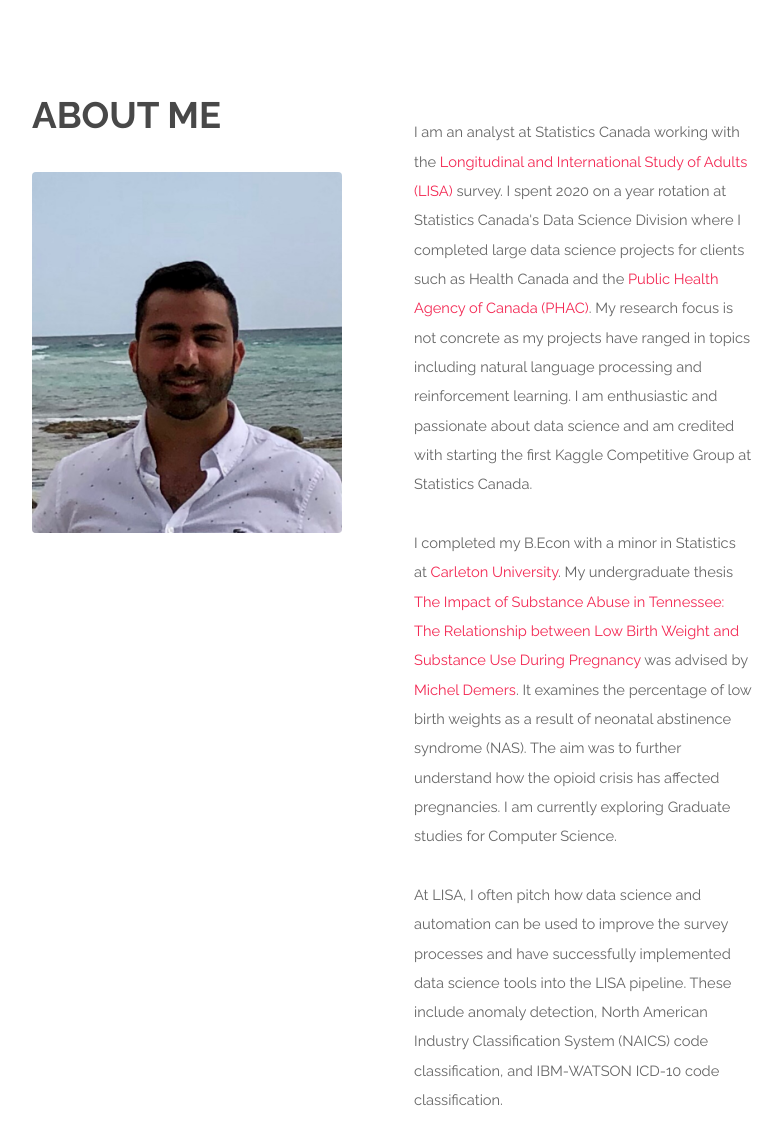
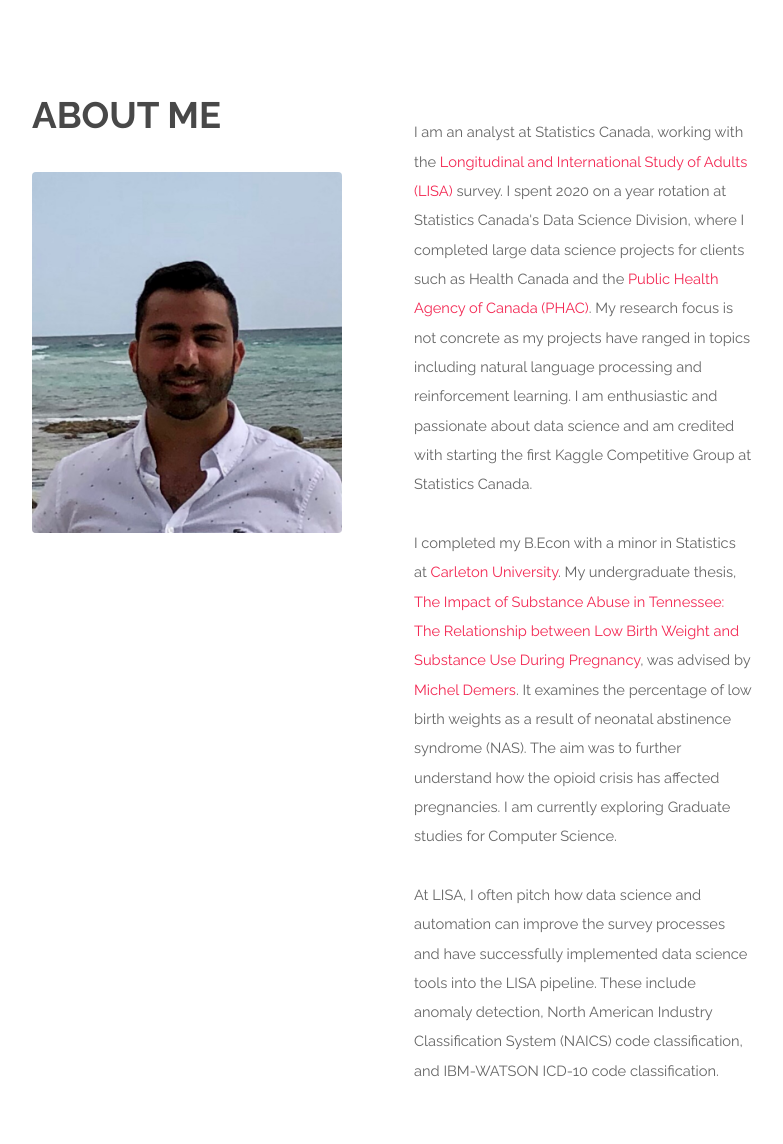
Before and after one commit to a-elhajj/a-elhajj.github.io, a Jekyll site: the page index.html, which Jekyll copies as it is, in a window 1280 px wide and 1400 px high, scrolled down 336 px. Shown: the part 137-1281 px from the top of the window, without its empty margins (248-1031 px from the left). Built offline with Jekyll 4.4.1, drawn with Linux system fonts in a browser that asks for light colours.

Commit message:
modified bio

```diff
--- a/index.html
+++ b/index.html
@@ -82,8 +82,8 @@
 							</div>
 							<div class="6u$ 12u$(medium)">
                 <br>
-				<p>I am an analyst at Statistics Canada working with the <a href="https://www23.statcan.gc.ca/imdb/p2SV.pl?Function=getSurvey&Id=1285662" target="_blank">Longitudinal and International Study of Adults (LISA)</a>
-                    survey. I spent 2020 on a year rotation at Statistics Canada's Data Science Division where I completed
+				<p>I am an analyst at Statistics Canada, working with the <a href="https://www23.statcan.gc.ca/imdb/p2SV.pl?Function=getSurvey&Id=1285662" target="_blank">Longitudinal and International Study of Adults (LISA)</a>
+                    survey. I spent 2020 on a year rotation at Statistics Canada's Data Science Division, where I completed
                     large data science projects for clients such as Health Canada and the
                     <a href="https://www.statcan.gc.ca/eng/data-science/network/npi" target="_blank">Public Health Agency of Canada (PHAC)</a>.
                     My research focus is not concrete as my projects have ranged in topics including natural language processing
@@ -91,15 +91,16 @@
                     first Kaggle Competitive Group at Statistics Canada.</p>
 
             <p>I completed my B.Econ with a minor in Statistics at <a href="https://carleton.ca/economics/" target="_blank">Carleton University</a>.
-            My undergraduate thesis <a href="/docs/LowBirthNAS.pdf" target="_blank">The Impact of Substance Abuse in Tennessee: The Relationship between Low Birth
-                Weight and Substance Use During Pregnancy</a> was advised by <a href="https://carleton.ca/economics/people/demers-michel/" target="_blank">Michel Demers</a>.
+            My undergraduate thesis, <a href="/docs/LowBirthNAS.pdf" target="_blank">The Impact of Substance Abuse in Tennessee: The Relationship between Low Birth
+                Weight and Substance Use During Pregnancy</a>, was advised by <a href="https://carleton.ca/economics/people/demers-michel/" target="_blank">Michel Demers</a>.
                 It examines the percentage of low birth weights as a result of neonatal abstinence syndrome (NAS).
                 The aim was to further understand how the opioid crisis has affected pregnancies.
                 I am currently exploring Graduate studies for Computer Science.</p>
 
-        <p>At LISA, I often pitch how data science and automation can be used to improve the survey processes
-            and have successfully implemented data science tools into the LISA pipeline. These include anomaly detection,
-            North American Industry Classification System (NAICS) code classification, and IBM-WATSON ICD-10 code classification.</p>
+        <p>At LISA, I often pitch how data science and automation can improve the survey processes and have successfully
+            implemented data science tools into the LISA pipeline. These include anomaly detection,
+            North American Industry Classification System (NAICS) code classification,
+            and IBM-WATSON ICD-10 code classification.</p>
 
                                                         </div>
                                                 </div>
```
